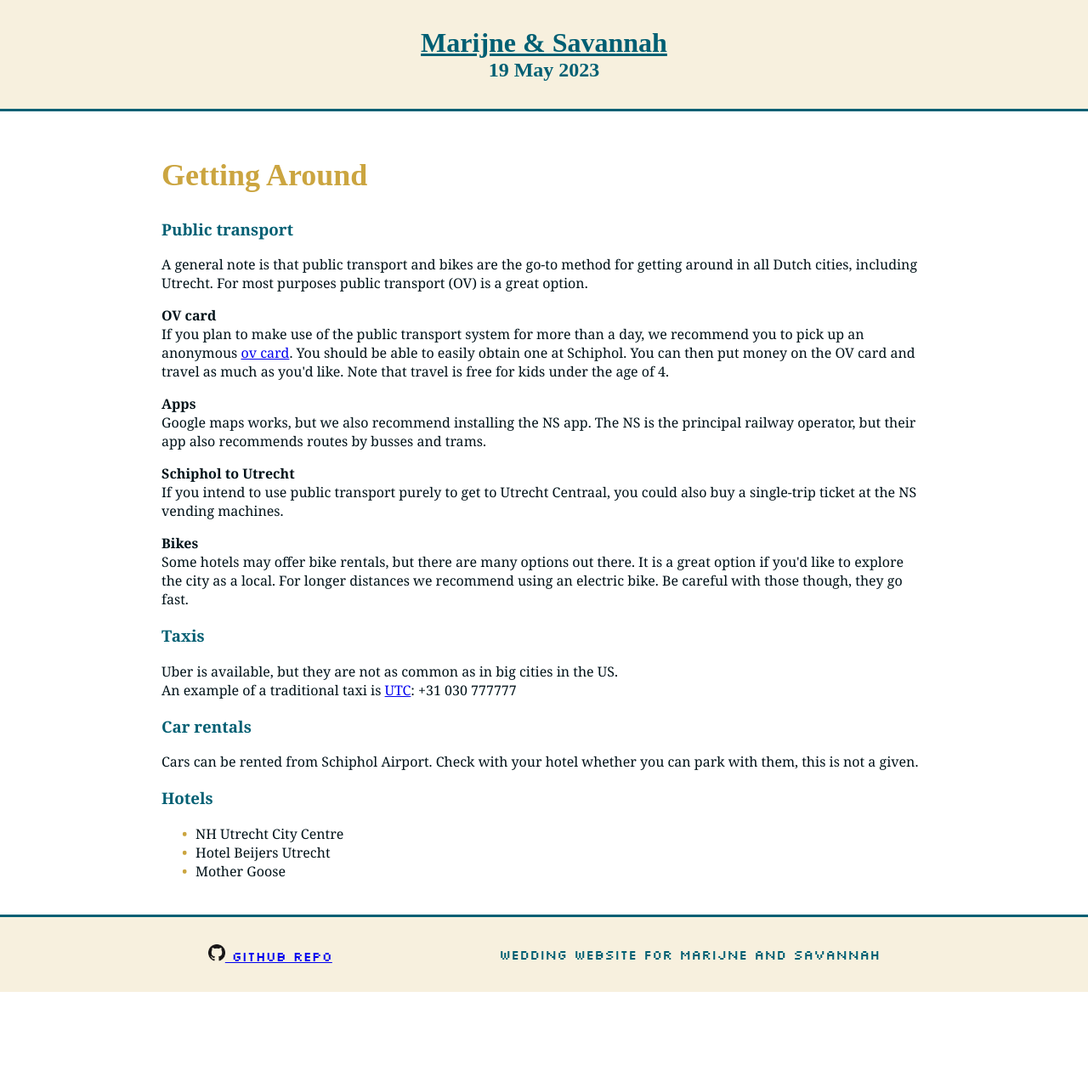
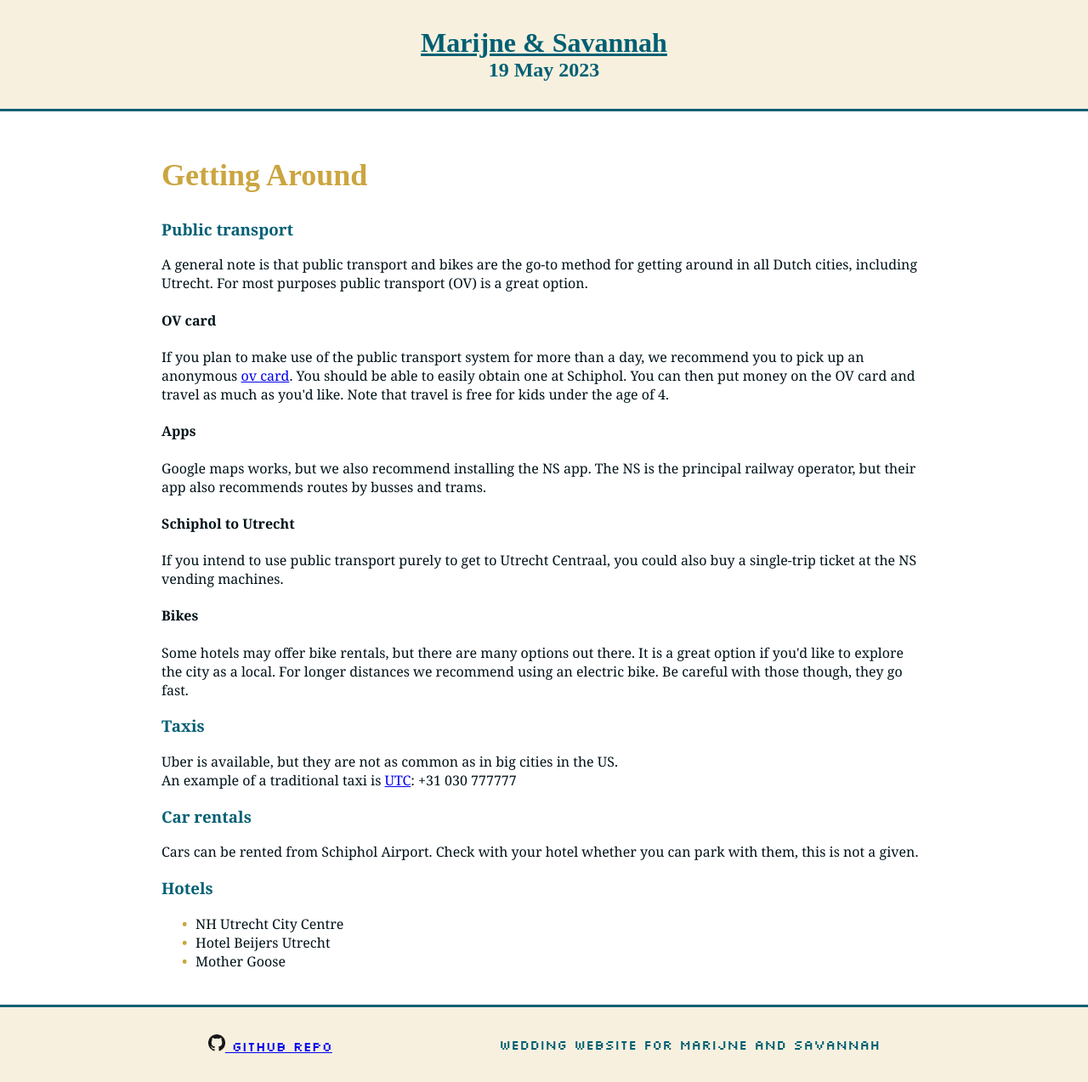
Before and after one commit to schijns-fischer-wedding/schijns-fischer-wedding.github.io, a Jekyll site: the page built from pages/getting_around.md, in a window 1280 px wide. Shown: the whole page at 85% size. Built offline with Jekyll 4.4.1, drawn with Linux system fonts in a browser that asks for light colours; some web fonts are replaced; before the commit the page ends 1167 px from its top, so only the background shows below that.

Commit message:
allow for css targeting of the sub-subheaders

```diff
--- a/pages/getting_around.md
+++ b/pages/getting_around.md
@@ -14,9 +14,9 @@ title: Wedding Getting Around
   For most purposes public transport (OV) is a great option.
 </p>
 
+
+  <h4>OV card</h4>
 <p>
-  <strong>OV card</strong>
-  <br>
   If you plan to make use of the public transport system for more than a day, we
   recommend you to pick up an anonymous
   <a href="https://www.holland.com/global/tourism/information/public-transport/ov-chip-card-5.htm">ov card</a>.
@@ -25,24 +25,21 @@ title: Wedding Getting Around
   much as you'd like. Note that travel is free for kids under the age of 4.
 </p>
 
+  <h4>Apps</h4>
 <p>
-  <strong>Apps</strong>
-  <br>
   Google maps works, but we also recommend installing the NS app.
   The NS is the principal railway operator, but their app also recommends
   routes by busses and trams.
 </p>
 
+<h4>Schiphol to Utrecht</h4>
 <p>
-  <strong>Schiphol to Utrecht</strong>
-  <br>
   If you intend to use public transport purely to get to Utrecht Centraal, you
   could also buy a single-trip ticket at the NS vending machines.
 </p>
 
+<h4>Bikes</h4>
 <p>
-  <strong>Bikes</strong>
-  <br>
   Some hotels may offer bike rentals, but there are many options out there.
   It is a great option if you'd like to explore the city as a local. For
   longer distances we recommend using an electric bike. Be careful with those
```
